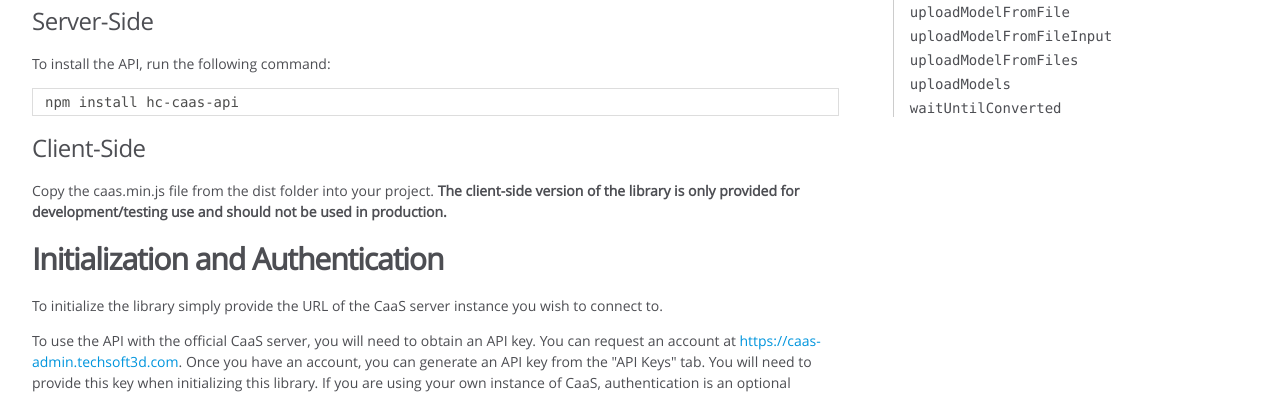
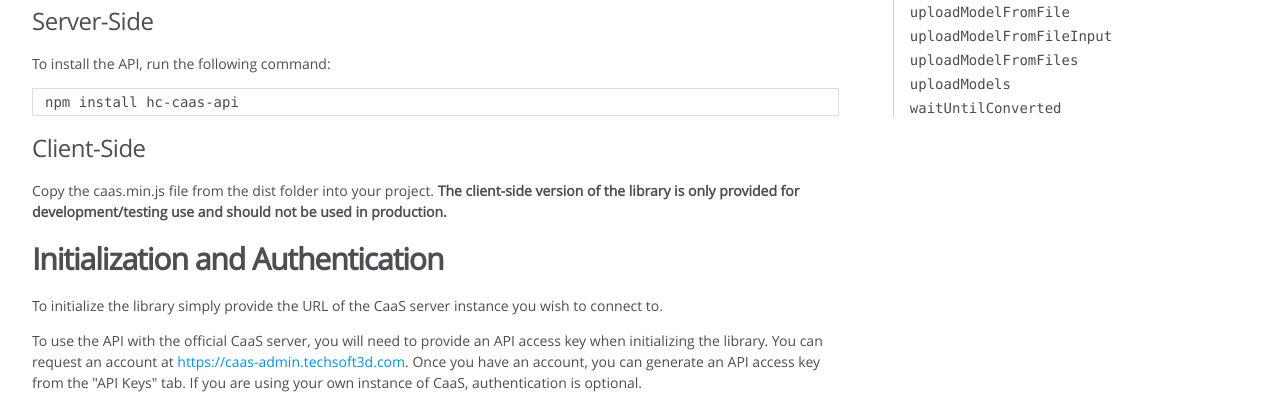
Before and after one commit to techsoft3d/hc-caas-api, a website: page docs/index.html in a window 1280 px wide. Shown: the part 546-942 px from the top of the page. Drawn offline with Linux system fonts and the light colour scheme.

Commit message:
readme updates

```diff
--- a/docs/index.html
+++ b/docs/index.html
@@ -57,7 +57,7 @@ Using this library you can either connect to your own instance of CaaS or to the
 <p>Copy the caas.min.js file from the dist folder into your project. <strong>The client-side version of the library is only provided for development/testing use and should not be used in production.</strong></p>
 <h2>Initialization and Authentication</h2>
 <p>To initialize the library simply provide the URL of the CaaS server instance you wish to connect to.</p>
-<p>To use the API with the official CaaS server, you will need to obtain an API key. You can request an account at <a href="https://caas-admin.techsoft3d.com">https://caas-admin.techsoft3d.com</a>. Once you have an account, you can generate an API key from the &quot;API Keys&quot; tab. You will need to provide this key when initializing this library. If you are using your own instance of CaaS, authentication is an optional feature.</p>
+<p>To use the API with the official CaaS server, you will need to provide an API access key when initializing the library. You can request an account at <a href="https://caas-admin.techsoft3d.com">https://caas-admin.techsoft3d.com</a>. Once you have an account, you can generate an API access key from the &quot;API Keys&quot; tab. If you are using your own instance of CaaS, authentication is optional.</p>
 <p><strong>Remember that your API key is a secret and should not be shared with others or exposed in your client-side code in production!</strong></p>
 <pre class="prettyprint source"><code>const caasClient = require('ts3d.hc.caas.api');
 caasClient.init('https://caas.techsoft3d.com',{accessKey : process.env.CAAS_API_KEY});
```
Also changed, not shown: README.md.
